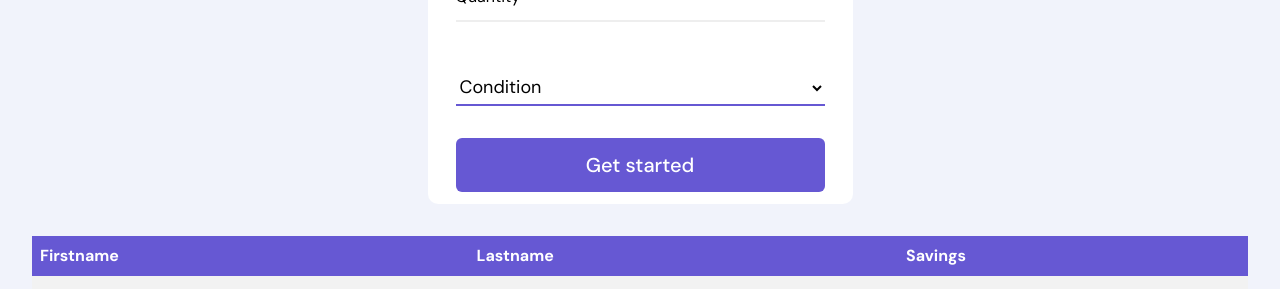
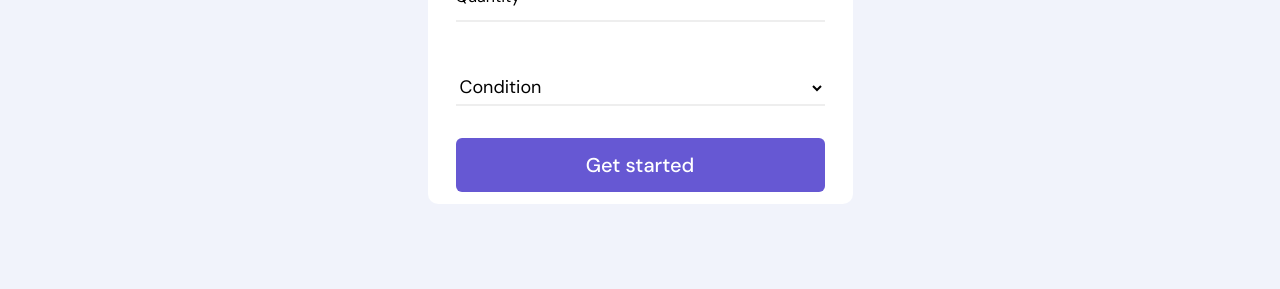
Before and after one commit to omnia-adnan/Form-Template-System, a React (Create React App) app: page /Form in a window 1280 px wide. Shown: the part 536-825 px from the top of the page. After the commit the page ends 800 px from the top, so only its background shows below. Built offline with nearby package versions, Linux system fonts and the light colour scheme.

Commit message:
add from the form and show in the table

```diff
--- a/src/App.css
+++ b/src/App.css
@@ -47,7 +47,7 @@ input {
 .card-heading {
 	position: absolute;
 	left: 10%;
-	top: 15%;
+	top: 10%;
 	right: 10%;
 	font-size: 1.75rem;
 	font-weight: 700;
@@ -101,6 +101,10 @@ input {
 
 .action {
 	margin-top: 2rem;
+}
+
+.link {
+	color: white;
 }
 
 .action-button {
--- a/src/component/Form.jsx
+++ b/src/component/Form.jsx
@@ -1,20 +1,17 @@
 import { useState } from 'react';
-import Table from './Table';
+import { Link } from 'react-router-dom';
 
 function Form() {
-    const [stuffName, setStuffName] = useState('');
-    const [quantity, setQuantity] = useState('');
-    const [condition, setCondition] = useState('');
+    const [stuff, setStuff] = useState({
+        stuffName: '',
+        quantity: '',
+        condition: '',
+    });
 
-    const handleSubmit = (e) => {
-        e.preventDefault();
-        console.log(stuffName);
-        console.log(quantity);
-        console.log(condition);
-        setStuffName(prev => [...prev, stuffName])
-        setQuantity(prev => [...prev, quantity])
-        setCondition(prev => [...prev, condition])
-    }
+    const change = (e) => {
+        setStuff({ ...stuff, [e.target.name]: e.target.value });
+        localStorage.setItem('stuffs', stuff.stuffName)
+    };
 
     return (
         <>
@@ -25,23 +22,38 @@ function Form() {
                         <small>Let us your Rate for stuff</small>
                     </h2>
                 </div>
-            <form className="card-form" onSubmit={handleSubmit}>
+                <form className="card-form">
                     <div className="input">
-                    <input type="text" value={stuffName}
-                    onChange={(e) => setStuffName(e.target.value)}
-                    className="input-field" required/>
+                        <input
+                            type="text"
+                            name="stuffName"
+                            value={stuff.stuffName}
+                            onChange={change}
+                            className="input-field"
+                            required
+                        />
                         <label className="input-label">Stuff name</label>
                     </div>
                     <div className="input">
-                    <input type="number" value={quantity}
-                    onChange={(e) => setQuantity(e.target.value)}
-                    className="input-field" required/>
+                        <input
+                            type="number"
+                            name="quantity"
+                            value={stuff.quantity}
+                            onChange={change}
+                            className="input-field"
+                            required
+                        />
                         <label className="input-label">Quantity</label>
                     </div>
                     <div className="input">
-                    <select className="input-field" value={condition}
-                    onChange={(e) => setCondition(e.target.value)} required>
-                    <option value="/">Condition</option>
+                        <select
+                            name="condition"
+                            value={stuff.condition}
+                            onChange={change}
+                            className="input-field"
+                            required
+                        >
+                            <option value="">Condition</option>
                             <option value="excellent">excellent</option>
                             <option value="good">good</option>
                             <option value="fair">fair</option>
@@ -49,11 +61,12 @@ function Form() {
                         </select>
                     </div>
                     <div className="action">
+                        <Link to="/Table" state={stuff} className='link'>
                             <button className="action-button">Get started</button>
+                        </Link>
                     </div>
                 </form>
             </div>
-            <Table/>
         </>
     );
 }
--- a/src/component/Table.jsx
+++ b/src/component/Table.jsx
@@ -1,6 +1,21 @@
-import React from 'react';
+import React, { useEffect, useState } from 'react';
+import { useLocation, useNavigate } from 'react-router-dom';
+import stuff from './Form'
 
-const Table = (props) => {
+const Table = () => {
+    const Location = useLocation();
+    const [state, setLocationState] = useState({stuff});
+
+    useEffect(() => {
+        let state = Location.state
+        setLocationState(state)
+    }, [Location.state])
+
+    const navigate = useNavigate();
+    const handleRowClick = () => {
+        navigate('/form');
+    }
+
     return (
         <div>
             <table>
@@ -9,11 +24,13 @@ const Table = (props) => {
                     <th>Lastname</th>
                     <th>Savings</th>
                 </tr>
-                <tr>
-                    <td>{props.stuffName}</td>
-                    <td>{props.quantity}</td>
-                    <td>{props.condition}</td>
+                {state && (
+                <tr onClick={handleRowClick}>
+                    <td>{state.stuffName}</td>
+                    <td>{state.quantity}</td>
+                    <td>{state.condition}</td>
                 </tr>
+                )}
             </table>
         </div>
     );
```
Lines whose indentation alone changed are shown as unchanged.
